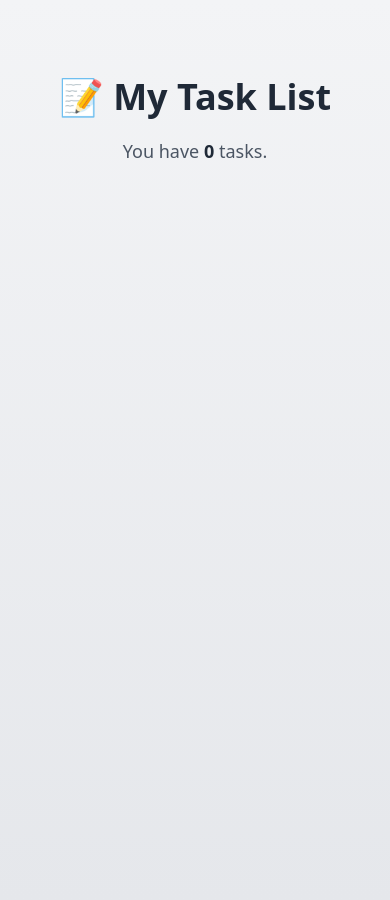
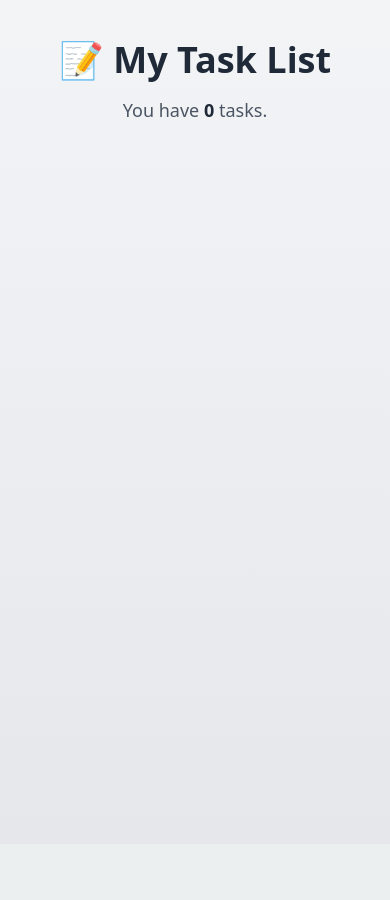
Before and after one commit to yasserfedsi/backend-flask-app, a Flask app: page / in a window 390 px wide. After the commit the page ends 117 px from the top, so only its background shows below. Run offline with Flask 3, Linux system fonts and the light colour scheme; data that the repository does not hold is empty; some libraries are stand-ins or nearby versions.

Commit message:
switched to tailwindcss

```diff
--- a/static/style.css
+++ /dev/null
@@ -1,105 +0,0 @@
-body.body {
-  background: linear-gradient(to bottom, #f3f4f6, #e5e7eb);
-  min-height: 100vh;
-  padding-top: 2.5rem;
-  font-family: system-ui, sans-serif;
-}
-
-.container {
-  max-width: 80rem;
-  margin: 0 auto;
-  padding: 0 1rem;
-}
-
-/* Header */
-.heading {
-  font-size: 2.25rem;
-  font-weight: bold;
-  text-align: center;
-  color: #1f2937;
-  margin-bottom: 1rem;
-}
-
-.subheading {
-  text-align: center;
-  color: #4b5563;
-  margin-bottom: 2.5rem;
-  font-size: 1.125rem;
-}
-
-.task-count {
-  font-weight: 600;
-  color: #1f2937;
-}
-
-/* Task Grid */
-.task-grid {
-  display: grid;
-  gap: 1.5rem;
-  grid-template-columns: repeat(1, 1fr);
-}
-
-@media (min-width: 640px) {
-  .task-grid {
-    grid-template-columns: repeat(2, 1fr);
-  }
-}
-
-@media (min-width: 1024px) {
-  .task-grid {
-    grid-template-columns: repeat(3, 1fr);
-  }
-}
-
-/* Task Card */
-.task-card {
-  background-color: #ffffff;
-  border-radius: 1rem;
-  box-shadow: 0 2px 8px rgba(0, 0, 0, 0.05);
-  padding: 1.5rem;
-  display: flex;
-  flex-direction: column;
-  justify-content: space-between;
-  transition: box-shadow 0.2s ease;
-}
-
-.task-card:hover {
-  transform: translateY(-2px);
-  box-shadow: 0 4px 12px rgba(0, 0, 0, 0.08);
-  transition: box-shadow 0.2s ease, transform 0.2s ease;
-}
-
-.task-title {
-  font-size: 1.25rem;
-  font-weight: 600;
-  color: #1f2937;
-  margin-bottom: 0.5rem;
-}
-
-.task-desc {
-  color: #4b5563;
-  margin-bottom: 1rem;
-}
-
-.task-status {
-  margin-top: auto;
-}
-
-.status-completed,
-.status-incomplete {
-  display: inline-block;
-  padding: 0.25rem 0.75rem;
-  font-size: 0.875rem;
-  font-weight: 500;
-  border-radius: 9999px;
-}
-
-.status-completed {
-  background-color: #d1fae5;
-  color: #065f46;
-}
-
-.status-incomplete {
-  background-color: #fee2e2;
-  color: #991b1b;
-}
--- a/templates/index.html
+++ b/templates/index.html
@@ -1,29 +1,31 @@
 <!DOCTYPE html>
 <html lang="en">
 <head>
-  <meta charset="UTF-8">
-  <meta name="viewport" content="width=device-width, initial-scale=1.0">
-  <link rel="stylesheet" href="{{ url_for('static', filename='style.css') }}">
-  <title>Flask backend</title>
+    <meta charset="UTF-8">
+    <meta name="viewport" content="width=device-width, initial-scale=1.0">
+    <script src="https://cdn.tailwindcss.com"></script>
+    <title>Flask backend</title>
 </head>
-<body class="body">
-  <div class="container">
-    <h1 class="heading">📝 My Task List</h1>
-    <p class="subheading">
-      You have <span class="task-count">{{ tasks|length }}</span> task{{ tasks|length != 1 and 's' or '' }}.
+<body class="bg-gradient-to-b from-gray-100 to-gray-200 min-h-screen py-10">
+  <div class="max-w-5xl mx-auto px-4">
+    <!-- Header -->
+    <h1 class="text-4xl font-bold text-center text-gray-800 mb-4">📝 My Task List</h1>
+    <p class="text-center text-gray-600 mb-10 text-lg">
+      You have <span class="font-semibold text-gray-800">{{ tasks|length }}</span> task{{ tasks|length != 1 and 's' or '' }}.
     </p>
-    <div class="task-grid">
+
+    <div class="grid grid-cols-1 sm:grid-cols-2 lg:grid-cols-3 gap-6">
       {% for task in tasks %}
-      <div class="task-card">
+      <div class="bg-white rounded-2xl shadow-md hover:shadow-lg transition-all duration-200 p-6 flex flex-col justify-between">
         <div>
-          <h2 class="task-title">{{ task.title }}</h2>
-          <p class="task-desc">{{ task.description }}</p>
+          <h2 class="text-xl font-semibold text-gray-800 mb-2">{{ task.title }}</h2>
+          <p class="text-gray-600 mb-4">{{ task.description }}</p>
         </div>
-        <div class="task-status">
+        <div class="mt-auto">
           {% if task.completed %}
-          <span class="status-completed">✅ Completed</span>
+          <span class="inline-block px-3 py-1 text-sm font-medium bg-green-100 text-green-800 rounded-full">✅ Completed</span>
           {% else %}
-          <span class="status-incomplete">❌ Incomplete</span>
+          <span class="inline-block px-3 py-1 text-sm font-medium bg-red-100 text-red-800 rounded-full">❌ Incomplete</span>
           {% endif %}
         </div>
       </div>
```
